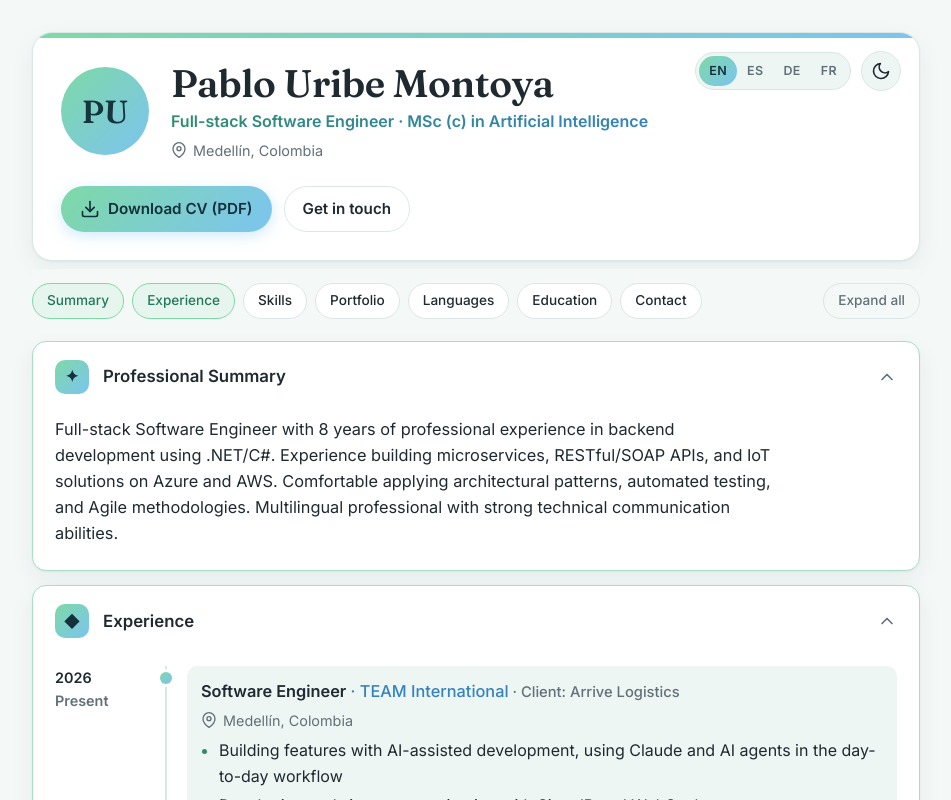
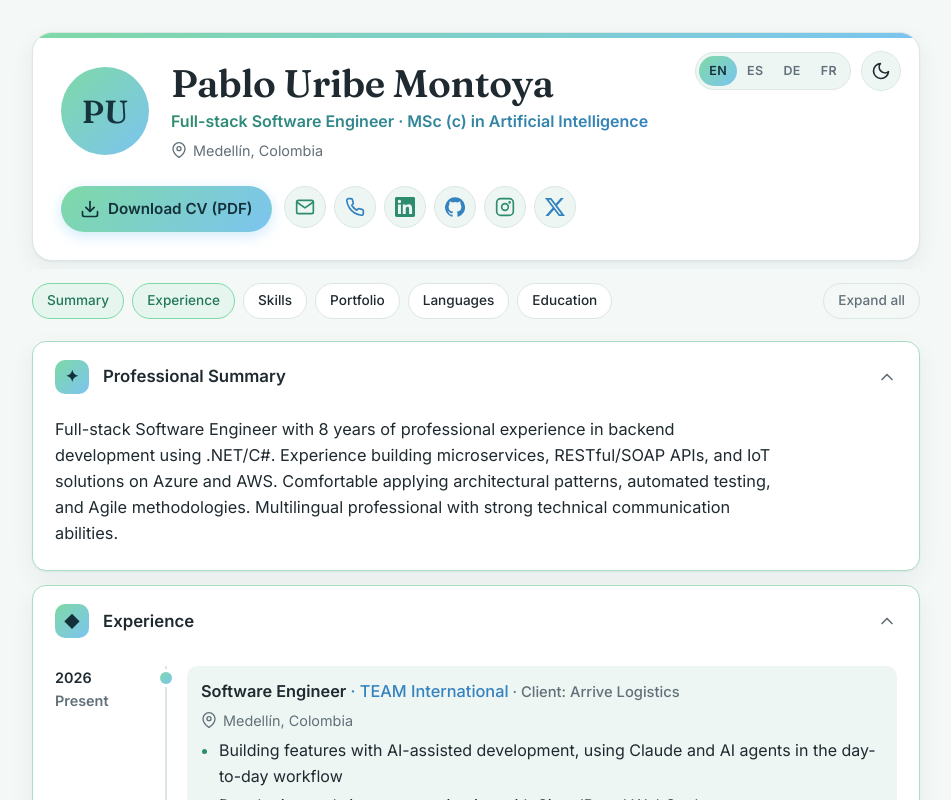
Before and after one commit to pabloum/CurriculumVitae, a React (Vite) app: page / in a window 1280 px wide. Shown: the top 800 px of the page, without its empty margins (164-1115 px from the left). Built offline with nearby package versions, Linux system fonts and the light colour scheme.

Commit message:
Improve contact me

```diff
--- a/src/App.jsx
+++ b/src/App.jsx
@@ -1,6 +1,6 @@
 import { useEffect, useState } from 'react';
 import AccordionSection from './components/Accordion.jsx';
-import Contact from './components/Contact.jsx';
+import { ContactBar, ContactIcons } from './components/Contact.jsx';
 import { Education, Experience, Languages, Portfolio, Skills, Summary } from './components/Sections.jsx';
 import { DownloadIcon, MoonIcon, PinIcon, SunIcon } from './components/Icons.jsx';
 import { generateCvPdf } from './pdf/generateCvPdf.js';
@@ -14,7 +14,6 @@ const SECTIONS = [
   { id: 'portfolio', icon: '▣', render: (cv) => <Portfolio projects={cv.portfolio} /> },
   { id: 'languages', icon: '◎', render: (cv) => <Languages languages={cv.languages} /> },
   { id: 'education', icon: '◇', render: (cv) => <Education education={cv.education} volunteer={cv.volunteer} /> },
-  { id: 'contact', icon: '✉', render: (cv) => <Contact contact={cv.contact} /> },
 ];
 
 function LanguagePicker() {
@@ -79,6 +78,7 @@ export default function App() {
   const initials = cv.profile.name.split(' ').slice(0, 2).map((w) => w[0]).join('');
 
   return (
+    <>
       <div className="page">
         <header className="hero">
           <div className="hero__top">
@@ -99,7 +99,7 @@ export default function App() {
             <button className="btn btn--primary" onClick={downloadPdf} disabled={generating}>
               <DownloadIcon /> {generating ? t.generating : t.downloadPdf}
             </button>
-          <button className="btn btn--ghost" onClick={() => jumpTo('contact')}>{t.getInTouch}</button>
+            <ContactIcons />
           </div>
         </header>
 
@@ -124,5 +124,10 @@ export default function App() {
           © {new Date().getFullYear()} {cv.profile.name}
         </footer>
       </div>
+
+      <footer className="site-footer">
+        <ContactBar />
+      </footer>
+    </>
   );
 }
--- a/src/components/Contact.jsx
+++ b/src/components/Contact.jsx
@@ -4,8 +4,10 @@ import { GitHubIcon, InstagramIcon, LinkedInIcon, MailIcon, PhoneIcon, XIcon } f
 
 const handleFromUrl = (url) => url.replace(/\/+$/, '').split('/').pop();
 
-export default function Contact({ contact }) {
-  const { t } = useI18n();
+// Contact options + click handler shared by the header icons and the bottom bar
+function useContactItems() {
+  const { cv, t } = useI18n();
+  const { contact } = cv;
   const [copied, setCopied] = useState('');
 
   const items = [
@@ -17,7 +19,7 @@ export default function Contact({ contact }) {
     { key: 'x', label: 'X', value: `@${handleFromUrl(contact.x)}`, href: contact.x, icon: <XIcon /> },
   ];
 
-  const copy = async (item) => {
+  const onClick = async (item) => {
     if (!item.copy || !navigator.clipboard) return;
     // Let mailto/tel open normally, but also copy so it works on desktop without a handler
     try {
@@ -27,24 +29,53 @@ export default function Contact({ contact }) {
     } catch { /* clipboard blocked – link still works */ }
   };
 
+  const linkProps = (item) => ({
+    href: item.href,
+    target: item.copy ? undefined : '_blank',
+    rel: 'noreferrer',
+    onClick: () => onClick(item),
+  });
+
+  return { items, copied, linkProps, t };
+}
+
+// Icon-only round buttons, used in the header
+export function ContactIcons() {
+  const { items, copied, linkProps, t } = useContactItems();
   return (
-    <div className="contact">
-      {items.map((item) => (
-        <a
-          key={item.key}
-          className={`contact__btn contact__btn--${item.key}`}
-          href={item.href}
-          target={item.copy ? undefined : '_blank'}
-          rel="noreferrer"
-          onClick={() => copy(item)}
-        >
-          <span className="contact__icon">{item.icon}</span>
-          <span className="contact__text">
-            <span className="contact__label">{copied === item.key ? t.copied : item.label}</span>
-            <span className="contact__value">{item.value}</span>
-          </span>
-        </a>
-      ))}
-    </div>
+    <ul className="contact-icons" aria-label={t.contactMe}>
+      {items.map((item) => {
+        const tip = copied === item.key ? t.copied : `${item.label}: ${item.value}`;
+        return (
+          <li key={item.key}>
+            <a className="contact-icon" aria-label={tip} title={tip} {...linkProps(item)}>
+              {item.icon}
+            </a>
+          </li>
+        );
+      })}
+    </ul>
   );
 }
+
+// Contact bar shown at the end of the page
+export function ContactBar() {
+  const { items, copied, linkProps, t } = useContactItems();
+  return (
+    <aside className="contact-bar" aria-label={t.contactMe}>
+      <div className="contact-bar__inner">
+        <span className="contact-bar__title">{t.contactMe}</span>
+        <ul className="contact-bar__list">
+          {items.map((item) => (
+            <li key={item.key}>
+              <a className="contact-bar__btn" title={`${item.label}: ${item.value}`} {...linkProps(item)}>
+                <span className="contact-bar__icon">{item.icon}</span>
+                <span className="contact-bar__value">{copied === item.key ? t.copied : item.value}</span>
+              </a>
+            </li>
+          ))}
+        </ul>
+      </div>
+    </aside>
+  );
+}
--- a/src/i18n/ui.js
+++ b/src/i18n/ui.js
@@ -18,11 +18,10 @@ export const UI = {
       portfolio: ['Portfolio', 'Portfolio'],
       languages: ['Languages', 'Languages'],
       education: ['Education', 'Education & Volunteering'],
-      contact: ['Contact', 'Contact Me'],
     },
     downloadPdf: 'Download CV (PDF)',
     generating: 'Generating…',
-    getInTouch: 'Get in touch',
+    contactMe: 'Contact me',
     expandAll: 'Expand all',
     collapseAll: 'Collapse all',
     toggleTheme: 'Toggle theme',
@@ -55,11 +54,10 @@ export const UI = {
       portfolio: ['Portafolio', 'Portafolio'],
       languages: ['Idiomas', 'Idiomas'],
       education: ['Educación', 'Educación y voluntariado'],
-      contact: ['Contacto', 'Contáctame'],
     },
     downloadPdf: 'Descargar CV (PDF)',
     generating: 'Generando…',
-    getInTouch: 'Contáctame',
+    contactMe: 'Contáctame',
     expandAll: 'Expandir todo',
     collapseAll: 'Contraer todo',
     toggleTheme: 'Cambiar tema',
@@ -92,11 +90,10 @@ export const UI = {
       portfolio: ['Portfolio', 'Portfolio'],
       languages: ['Sprachen', 'Sprachen'],
       education: ['Ausbildung', 'Ausbildung & Ehrenamt'],
-      contact: ['Kontakt', 'Kontakt'],
     },
     downloadPdf: 'Lebenslauf herunterladen (PDF)',
     generating: 'Wird erstellt…',
-    getInTouch: 'Kontakt aufnehmen',
+    contactMe: 'Kontakt',
     expandAll: 'Alle öffnen',
     collapseAll: 'Alle schließen',
     toggleTheme: 'Design wechseln',
@@ -129,11 +126,10 @@ export const UI = {
       portfolio: ['Portfolio', 'Portfolio'],
       languages: ['Langues', 'Langues'],
       education: ['Formation', 'Formation & bénévolat'],
-      contact: ['Contact', 'Me contacter'],
     },
     downloadPdf: 'Télécharger le CV (PDF)',
     generating: 'Génération…',
-    getInTouch: 'Me contacter',
+    contactMe: 'Me contacter',
     expandAll: 'Tout ouvrir',
     collapseAll: 'Tout fermer',
     toggleTheme: 'Changer de thème',
--- a/src/styles.css
+++ b/src/styles.css
@@ -60,7 +60,13 @@ svg { flex-shrink: 0; }
 .muted { color: var(--muted); }
 .small { font-size: 0.85rem; }
 
+/* Footer always reaches the bottom edge, even when sections are collapsed */
+#root { min-height: 100vh; display: flex; flex-direction: column; }
+.site-footer { margin-top: auto; }
+
 .page {
+  flex: 1 0 auto;
+  width: 100%;
   max-width: 920px;
   margin: 0 auto;
   padding: 32px 16px 48px;
@@ -427,43 +433,87 @@ svg { flex-shrink: 0; }
 }
 .plus { font-size: 2rem; line-height: 1; color: var(--green-strong); }
 
-/* Contact */
-.contact { display: grid; grid-template-columns: repeat(auto-fill, minmax(240px, 1fr)); gap: 12px; }
-.contact__btn {
-  --c: var(--blue-strong);
-  display: flex;
-  align-items: center;
-  gap: 14px;
-  padding: 14px 16px;
-  border-radius: 12px;
-  border: 1px solid var(--border);
-  background: var(--surface-2);
-  text-decoration: none;
-  transition: transform 0.2s ease, border-color 0.2s ease, box-shadow 0.2s ease;
-}
-.contact__btn:hover { transform: translateY(-2px); border-color: var(--c); box-shadow: var(--shadow); }
-.contact__btn--email, .contact__btn--phone, .contact__btn--github { --c: var(--green-strong); }
-.contact__icon {
+/* Contact: icon-only buttons in the header */
+.contact-icons { list-style: none; margin: 0; padding: 0; display: flex; flex-wrap: wrap; gap: 8px; }
+.contact-icon {
   display: grid;
   place-items: center;
   width: 42px;
   height: 42px;
-  border-radius: 10px;
+  border-radius: 50%;
+  border: 1px solid var(--border);
+  background: var(--surface-2);
+  color: var(--blue-strong);
+  transition: transform 0.15s ease, background 0.2s ease, color 0.2s ease, border-color 0.2s ease;
+}
+.contact-icons li:nth-child(odd) .contact-icon { color: var(--green-strong); }
+.contact-icon:hover { transform: translateY(-2px); background: var(--grad); color: #14303a !important; border-color: transparent; }
+
+/* Site footer: full-width contact row + copyright */
+.site-footer {
+  position: relative;
+  margin-top: 8px;
   background: var(--surface);
-  color: var(--c);
+  border-top: 1px solid var(--border);
+  box-shadow: 0 -6px 20px rgba(20, 50, 60, 0.04);
+}
+.site-footer::before {
+  content: '';
+  position: absolute;
+  inset: 0 0 auto 0;
+  height: 2px;
+  background: var(--grad);
+}
+.contact-bar__inner {
+  max-width: 1100px;
+  margin: 0 auto;
+  padding: 16px;
+  display: flex;
+  align-items: center;
+  justify-content: center;
+  gap: 18px;
+}
+.footer { text-align: center; color: var(--muted); font-size: 0.85rem; margin-top: 36px; }
+.contact-bar__title { font-size: 0.78rem; font-weight: 600; text-transform: uppercase; letter-spacing: 0.06em; color: var(--muted); white-space: nowrap; }
+.contact-bar__list { list-style: none; margin: 0; padding: 0; display: flex; flex-wrap: wrap; justify-content: center; gap: 6px; }
+.contact-bar__btn {
+  display: flex;
+  align-items: center;
+  gap: 8px;
+  padding: 6px 12px 6px 6px;
+  border-radius: 999px;
+  text-decoration: none;
+  font-size: 0.84rem;
+  font-weight: 500;
+  transition: background-color 0.2s ease;
+}
+.contact-bar__btn:hover { background: var(--surface-2); }
+.contact-bar__icon {
+  display: grid;
+  place-items: center;
+  width: 30px;
+  height: 30px;
+  border-radius: 50%;
+  background: var(--tag-bg);
+  color: var(--green-strong);
   transition: background 0.2s ease, color 0.2s ease;
 }
-.contact__btn:hover .contact__icon { background: var(--grad); color: #14303a; }
-.contact__text { display: flex; flex-direction: column; min-width: 0; }
-.contact__label { font-size: 0.75rem; text-transform: uppercase; letter-spacing: 0.05em; color: var(--muted); font-weight: 600; }
-.contact__value { font-weight: 500; overflow: hidden; text-overflow: ellipsis; white-space: nowrap; }
+.contact-bar__list li:nth-child(even) .contact-bar__icon { background: color-mix(in srgb, var(--blue) 18%, transparent); color: var(--blue-strong); }
+.contact-bar__icon svg { width: 16px; height: 16px; }
+.contact-bar__btn:hover .contact-bar__icon { background: var(--grad); color: #14303a; }
 
-.footer { text-align: center; color: var(--muted); font-size: 0.85rem; margin-top: 36px; }
 
 /* ---------- Responsive ---------- */
 /* Below tablet width the language picker + theme toggle sit above the name so long titles never collide */
 @media (max-width: 820px) {
   .hero__top { position: static; justify-content: space-between; margin-bottom: 14px; }
+}
+
+@media (max-width: 1000px) {
+  .contact-bar__value { display: none; }
+  .contact-bar__btn { padding: 4px; }
+  .contact-bar__icon { width: 36px; height: 36px; }
+  .contact-bar__icon svg { width: 18px; height: 18px; }
 }
 
 @media (max-width: 600px) {
@@ -478,6 +528,7 @@ svg { flex-shrink: 0; }
   .acc__trigger { padding: 16px; }
   .acc__content { padding: 4px 16px 20px; }
   .chip--plain { margin-left: 0; }
+  .contact-bar__inner { flex-direction: column; gap: 10px; }
 }
 
 @media (prefers-reduced-motion: reduce) {
```
Lines whose indentation alone changed are shown as unchanged.
